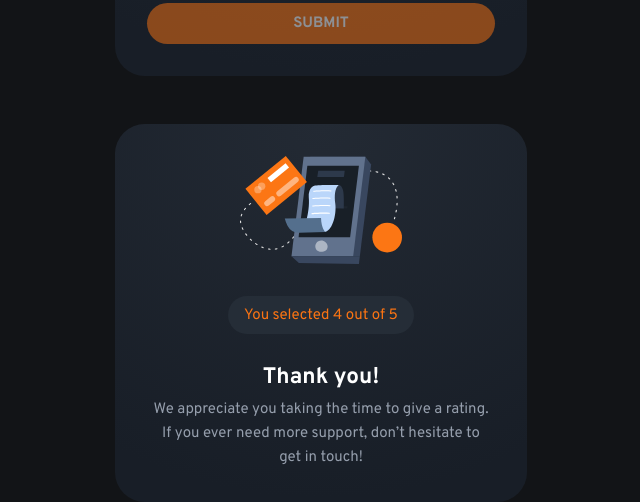
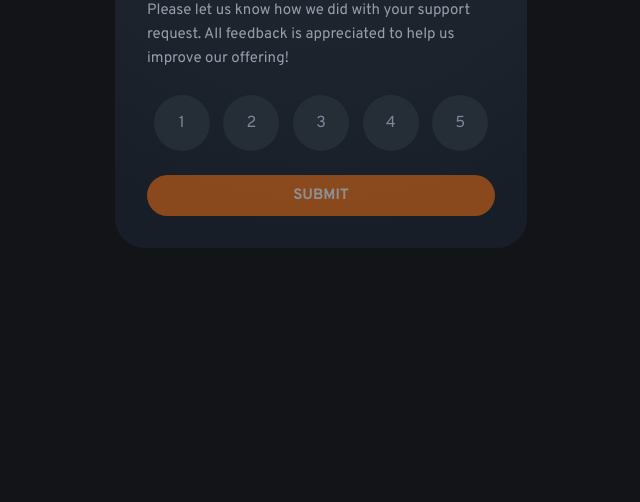
Before and after one commit to shrki416/interactive-rating-component, a website built with Vite: page index.html in a window 1280 px wide. Shown: the part 357-859 px from the top of the page, without its empty margins (319-959 px from the left). After the commit the page ends 800 px from the top, so only its background shows below. Built offline with nearby package versions, Linux system fonts and the light colour scheme.

Commit message:
WIP: Functionality

```diff
--- a/index.html
+++ b/index.html
@@ -14,7 +14,7 @@
     <link rel="stylesheet" href="/style.css" />
   </head>
   <body>
-    <div class="wrapper">
+    <div class="wrapper" data-form>
       <header>
         <img src="./assets/icon-star.svg" alt="logo" class="logo" />
         <h1 class="visually-hidden">Interactive Rating Component</h1>
@@ -88,7 +88,7 @@
         </form>
       </main>
     </div>
-    <div class="wrapper">
+    <div class="wrapper hide" data-result>
       <div class="result-container">
         <img
           src="./assets/illustration-thank-you.svg"
--- a/style.css
+++ b/style.css
@@ -233,6 +233,10 @@ body {
   }
 }
 
+.hide {
+  display: none;
+}
+
 .result-container {
   display: grid;
   place-items: center;
```
